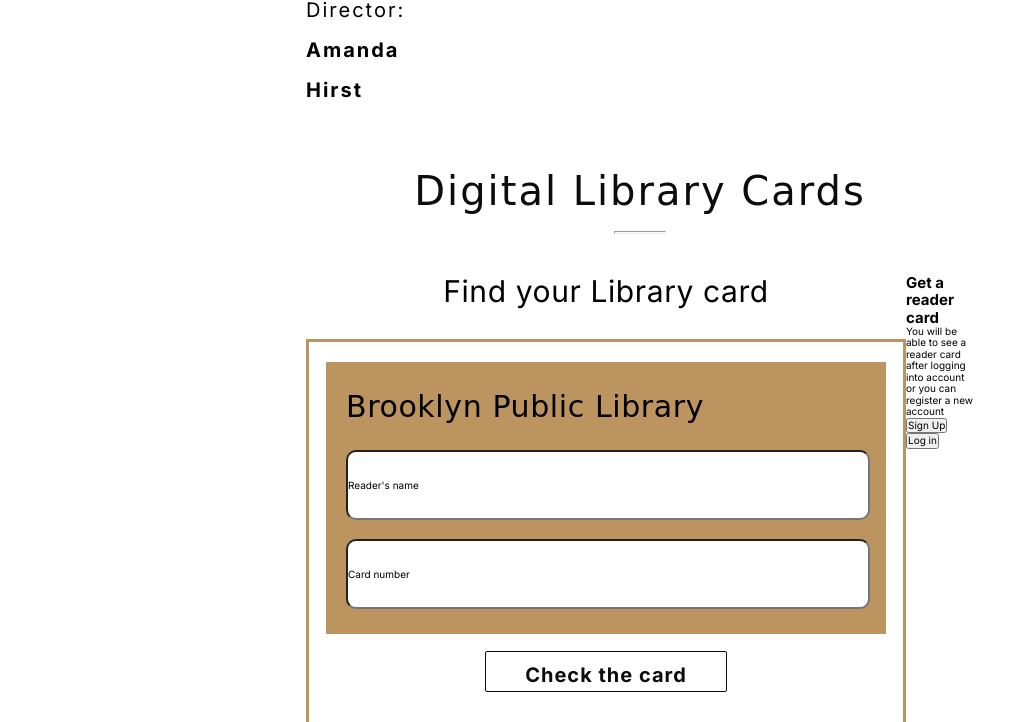
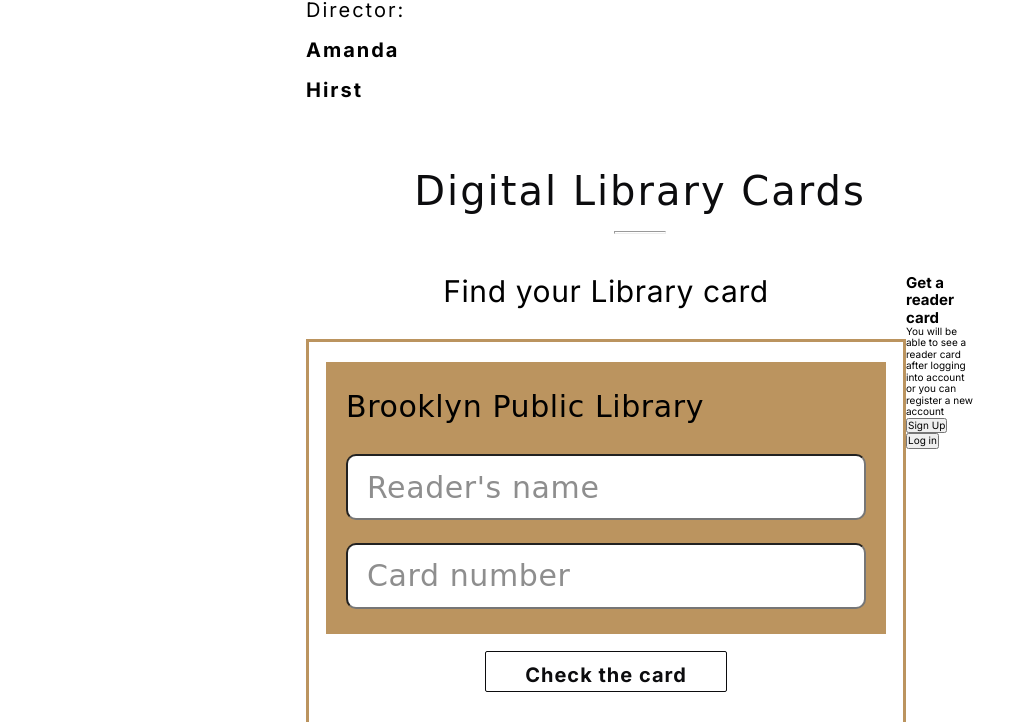
Before and after one commit to AnnaKowalewskaja/Library, a website: page index.html in a window 1280 px wide. Shown: the part 5123-5845 px from the top of the page, without its empty margins (0-1034 px from the left). Drawn offline with nearby package versions, Linux system fonts and the light colour scheme; a web font is replaced by a local one.

Commit message:
fix:digital find done

```diff
--- a/assets/styles/_header.scss
+++ b/assets/styles/_header.scss
@@ -557,3 +557,15 @@
     line-height: normal;
     letter-spacing: 0.1rem;
 }
+
+.digitalCards__form_input{
+  box-sizing: border-box;
+    color: $color_value;
+    font-family: $second_font;
+    font-size: 3rem;
+    font-style: normal;
+    font-weight: 400;
+    line-height: 5rem;
+    letter-spacing: 0.06rem;
+    padding-left: 1.9rem;
+}
--- a/assets/styles/_variables.scss
+++ b/assets/styles/_variables.scss
@@ -3,7 +3,7 @@
 $color_add:#0C0C0E;
 $color_light:#BB945F;
 $color_bg:#FFFFFF;
-
+$color_value:#8E8E8E;
 
 
 /*sizes*/
```
Also changed, not shown: assets/styles/styles.css, 1 other file. Lines whose indentation alone changed are shown as unchanged.
